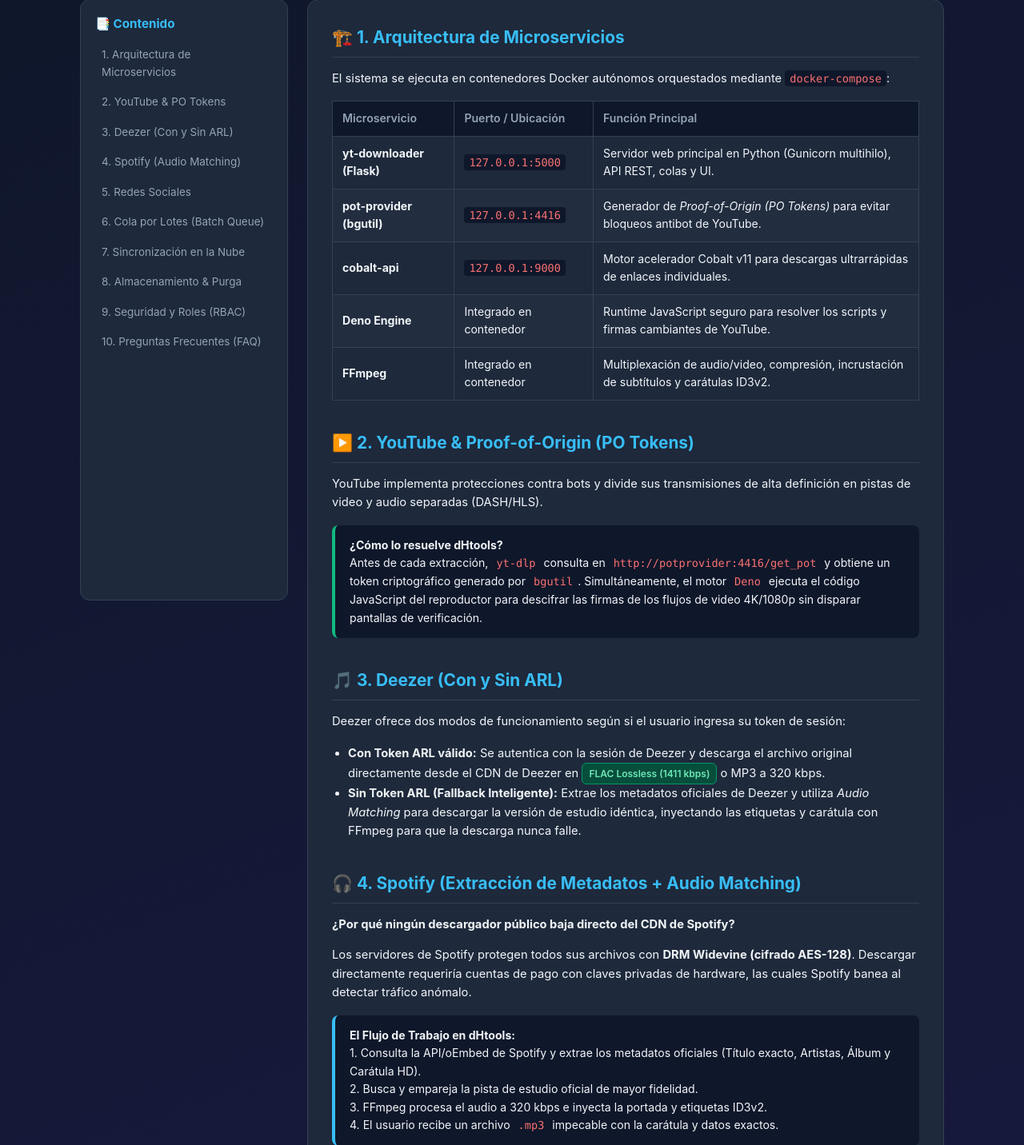
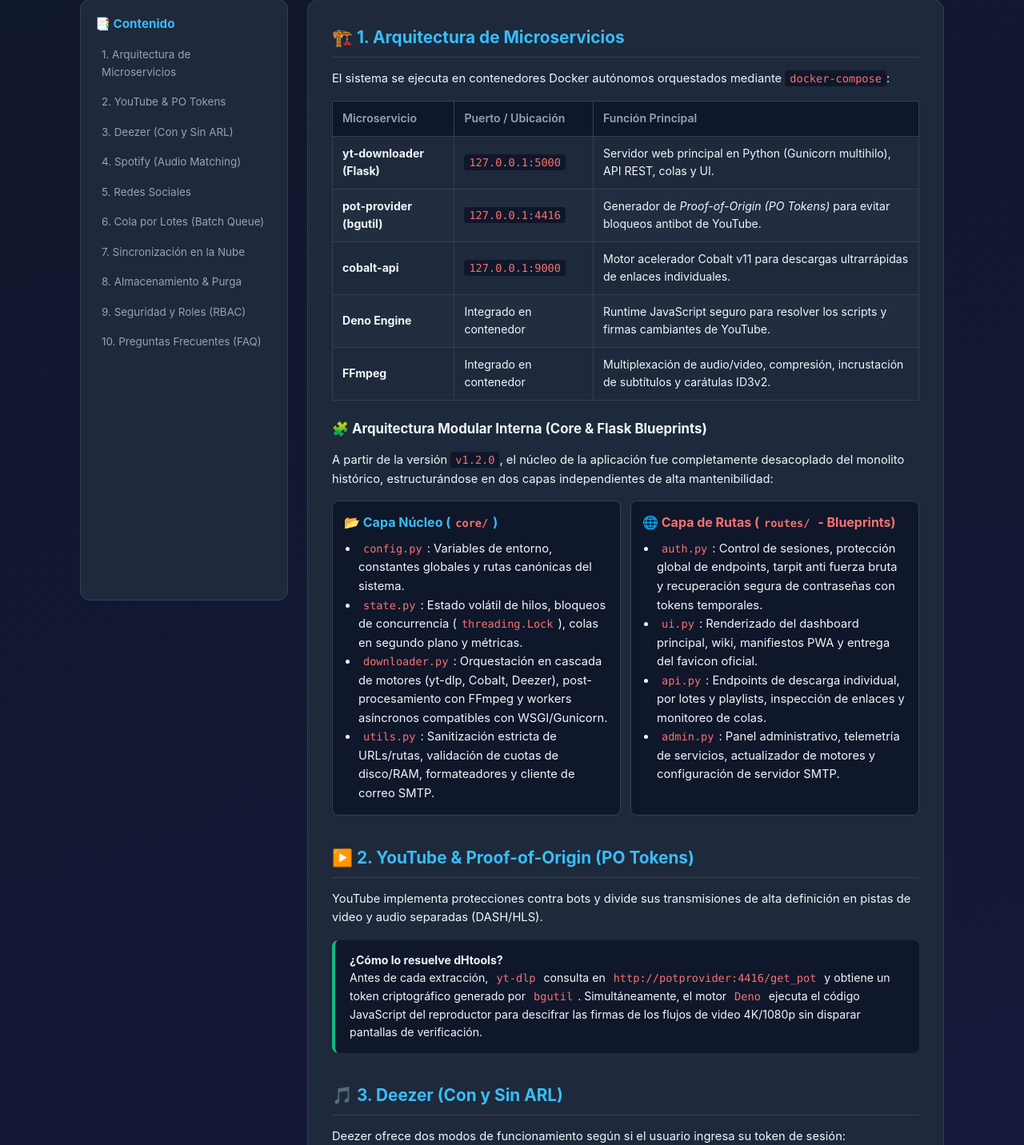
Before and after one commit to hernancussit/dHtools, a Python web app: template templates/wiki.html in a window 1280 px wide. Shown: the part 131-1563 px from the top of the page at 80% size. Run offline with Jinja, Linux system fonts and the light colour scheme; the template is opened without the code that fills it, so the values that code supplies are empty.

Commit message:
docs(wiki): explicar arquitectura modular core y blueprints con diseno responsivo

```diff
--- a/templates/wiki.html
+++ b/templates/wiki.html
@@ -118,7 +118,11 @@
   }
   @media (max-width: 820px) {
     .layout { grid-template-columns: 1fr; }
-    .sidebar { position: static !important; }
+    .sidebar { position: static !important; max-height: none; }
+    .top-header { flex-direction: column; align-items: stretch; gap: 10px; }
+    .top-header > div:last-child { display: flex; flex-wrap: wrap; gap: 6px; }
+    .content-card { padding: 18px 14px; }
+    table { display: block; overflow-x: auto; max-width: 100%; }
   }
 
   /* Sidebar TOC */
@@ -330,6 +334,31 @@
           </tbody>
         </table>
 
+        <h3>🧩 Arquitectura Modular Interna (Core & Flask Blueprints)</h3>
+        <p>A partir de la versión <code>v1.2.0</code>, el núcleo de la aplicación fue completamente desacoplado del monolito histórico, estructurándose en dos capas independientes de alta mantenibilidad:</p>
+
+        <div style="display:grid; grid-template-columns:repeat(auto-fit, minmax(280px, 1fr)); gap:12px; margin:14px 0;">
+          <div style="background:var(--bg-input); padding:14px; border-radius:8px; border:1px solid var(--border);">
+            <strong style="color:var(--accent-blue);">📂 Capa Núcleo (<code>core/</code>)</strong>
+            <ul style="margin:8px 0 0 0; padding-left:18px; font-size:0.84rem;">
+              <li><code>config.py</code>: Variables de entorno, constantes globales y rutas canónicas del sistema.</li>
+              <li><code>state.py</code>: Estado volátil de hilos, bloqueos de concurrencia (<code>threading.Lock</code>), colas en segundo plano y métricas.</li>
+              <li><code>downloader.py</code>: Orquestación en cascada de motores (yt-dlp, Cobalt, Deezer), post-procesamiento con FFmpeg y workers asíncronos compatibles con WSGI/Gunicorn.</li>
+              <li><code>utils.py</code>: Sanitización estricta de URLs/rutas, validación de cuotas de disco/RAM, formateadores y cliente de correo SMTP.</li>
+            </ul>
+          </div>
+
+          <div style="background:var(--bg-input); padding:14px; border-radius:8px; border:1px solid var(--border);">
+            <strong style="color:var(--accent-2);">🌐 Capa de Rutas (<code>routes/</code> - Blueprints)</strong>
+            <ul style="margin:8px 0 0 0; padding-left:18px; font-size:0.84rem;">
+              <li><code>auth.py</code>: Control de sesiones, protección global de endpoints, tarpit anti fuerza bruta y recuperación segura de contraseñas con tokens temporales.</li>
+              <li><code>ui.py</code>: Renderizado del dashboard principal, wiki, manifiestos PWA y entrega del favicon oficial.</li>
+              <li><code>api.py</code>: Endpoints de descarga individual, por lotes y playlists, inspección de enlaces y monitoreo de colas.</li>
+              <li><code>admin.py</code>: Panel administrativo, telemetría de servicios, actualizador de motores y configuración de servidor SMTP.</li>
+            </ul>
+          </div>
+        </div>
+
         <!-- 2. YOUTUBE -->
         <h2 id="section-youtube">▶️ 2. YouTube & Proof-of-Origin (PO Tokens)</h2>
         <p>YouTube implementa protecciones contra bots y divide sus transmisiones de alta definición en pistas de video y audio separadas (DASH/HLS).</p>
```
